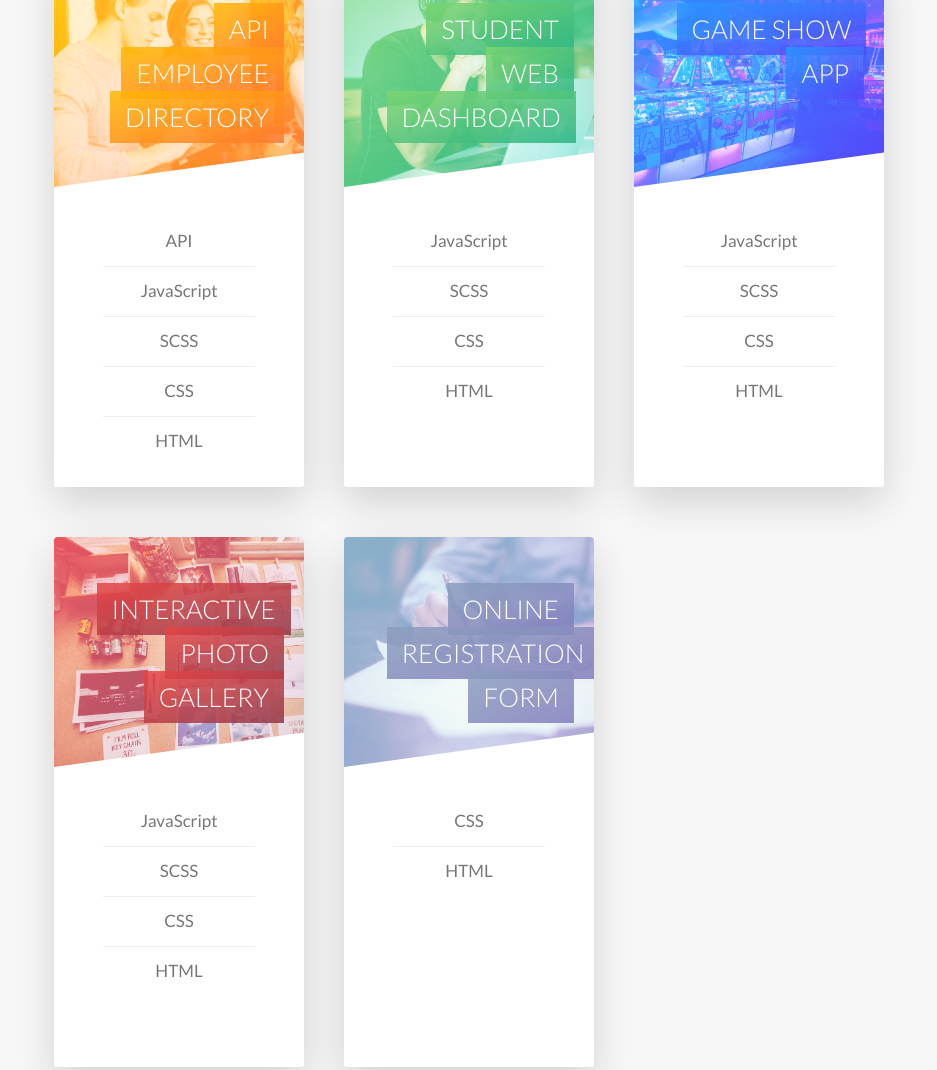
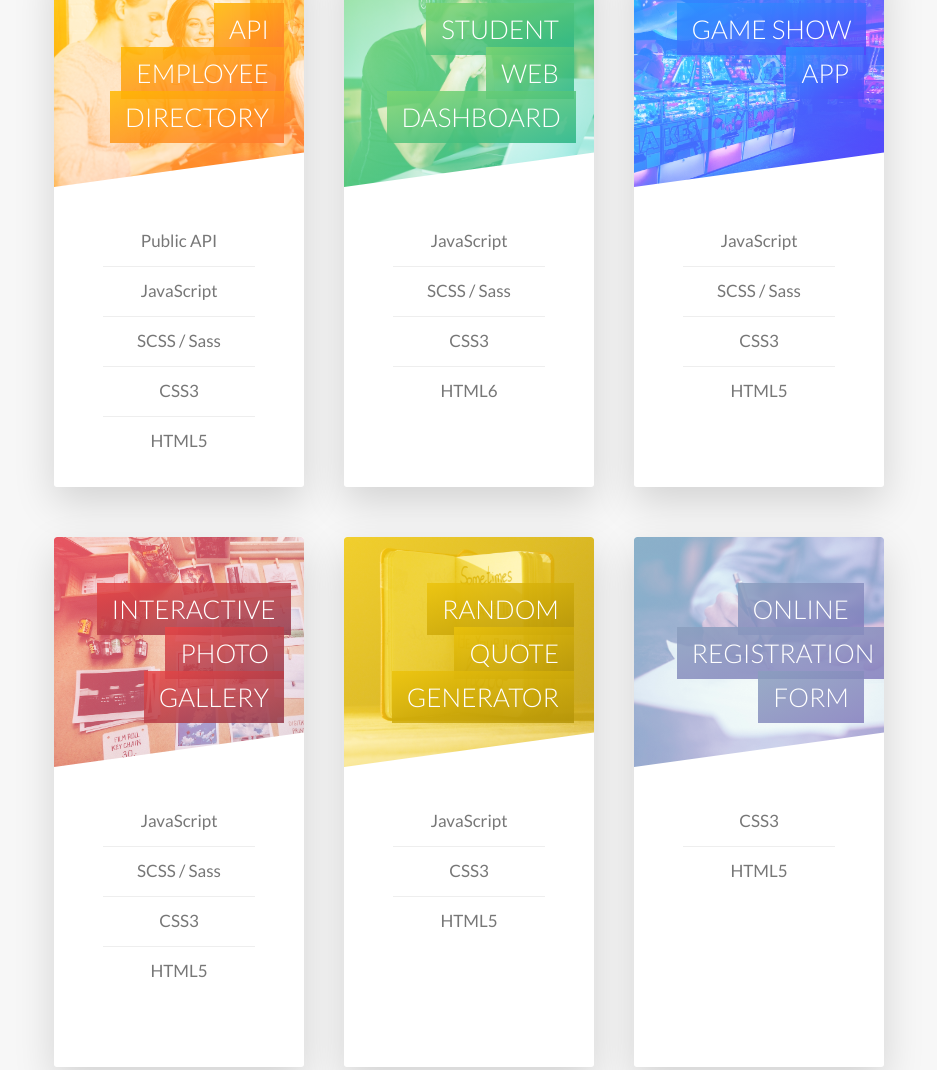
Before and after one commit to zowieerickson/erickson-portfolio-website, a website: page index.html in a window 1280 px wide. Shown: the part 2300-3370 px from the top of the page, without its empty margins (161-1098 px from the left). Drawn offline with Linux system fonts and the light colour scheme; a web font is replaced by a local one.

Commit message:
update: add new card for new project

```diff
--- a/index.html
+++ b/index.html
@@ -129,11 +129,11 @@
               </h4>
               <div class="card__details">
                 <ul>
-                  <li>API</li>
+                  <li>Public API</li>
                   <li>JavaScript</li>
-                  <li>SCSS</li>
-                  <li>CSS</li>
-                  <li>HTML</li>
+                  <li>SCSS / Sass</li>
+                  <li>CSS3</li>
+                  <li>HTML5</li>
                 </ul>
               </div>
             </div>
@@ -166,9 +166,9 @@
               <div class="card__details">
                 <ul>
                   <li>JavaScript</li>
-                  <li>SCSS</li>
-                  <li>CSS</li>
-                  <li>HTML</li>
+                  <li>SCSS / Sass</li>
+                  <li>CSS3</li>
+                  <li>HTML6</li>
                 </ul>
               </div>
             </div>
@@ -202,9 +202,9 @@
               <div class="card__details">
                 <ul>
                   <li>JavaScript</li>
-                  <li>SCSS</li>
-                  <li>CSS</li>
-                  <li>HTML</li>
+                  <li>SCSS / Sass</li>
+                  <li>CSS3</li>
+                  <li>HTML5</li>
                 </ul>
               </div>
             </div>
@@ -238,9 +238,9 @@
               <div class="card__details">
                 <ul>
                   <li>JavaScript</li>
-                  <li>SCSS</li>
-                  <li>CSS</li>
-                  <li>HTML</li>
+                  <li>SCSS / Sass</li>
+                  <li>CSS3</li>
+                  <li>HTML5</li>
                 </ul>
               </div>
             </div>
@@ -267,17 +267,51 @@
               <div class="card__picture card__picture--5">&nbsp;</div>
               <h4 class="card__heading">
                 <span class="card__heading-span card__heading-span--5"
+                  >Random Quote Generator</span
+                >
+              </h4>
+              <div class="card__details">
+                <ul>
+                  <li>JavaScript</li>
+                  <li>CSS3</li>
+                  <li>HTML5</li>
+                </ul>
+              </div>
+            </div>
+            <div class="card__side card__side--back card__side--back-5">
+              <div class="card__cta">
+                <div class="card__price-box">
+                  <p class="card__price-only">
+                    Responsive, mobile-friendly registration form
+                  </p>
+                </div>
+                <a
+                  href="https://erickson-random-quote-generator.netlify.app/"
+                  target="_blank"
+                  class="btn btn--white"
+                  >Demo</a
+                >
+              </div>
+            </div>
+          </div>
+
+          <!-- Card 6 -->
+          <div class="card">
+            <div class="card__side card__side--front">
+              <div class="card__picture card__picture--6">&nbsp;</div>
+              <h4 class="card__heading">
+                <span class="card__heading-span card__heading-span--6"
                   >Online Registration Form</span
                 >
               </h4>
               <div class="card__details">
                 <ul>
-                  <li>CSS</li>
-                  <li>HTML</li>
+                  <li>CSS3</li>
+                  <li>HTML5</li>
                 </ul>
               </div>
             </div>
-            <div class="card__side card__side--back card__side--back-5">
+            <div class="card__side card__side--back card__side--back-6">
               <div class="card__cta">
                 <div class="card__price-box">
                   <p class="card__price-only">
--- a/sass/abstracts/_variables.scss
+++ b/sass/abstracts/_variables.scss
@@ -12,11 +12,11 @@ $color-tertiary-dark: #5643fa;
 $color-quaternary-light: #e84545;
 $color-quaternary-dark: #903749;
 
-$color-quinary-light: #8a9fbe;
-$color-quinary-dark: #837cbd;
+$color-quinary-light: #ecc30b;
+$color-quinary-dark: #b39308;
 
-$color-senary-light: #2998ff;
-$color-senary-dark: #5643fa;
+$color-senary-light: #8a9fbe;
+$color-senary-dark: #837cbd;
 
 $color-grey-light-1: #f7f7f7;
 $color-grey-light-2: #eee;
--- a/sass/components/_card.scss
+++ b/sass/components/_card.scss
@@ -160,7 +160,7 @@
           $color-quinary-light,
           $color-quinary-dark
         ),
-        url(../img/registration-form.jpg);
+        url(../img/random-quote-generator.jpg);
     }
     &--6 {
       background-image: linear-gradient(
@@ -168,7 +168,7 @@
           $color-senary-light,
           $color-senary-dark
         ),
-        url(../img/nat-7.jpg);
+        url(../img/registration-form.jpg);
     }
   }
 
```
Also changed, not shown: css/style.css, img/random-quote-generator.jpg (added), 2 other files.
